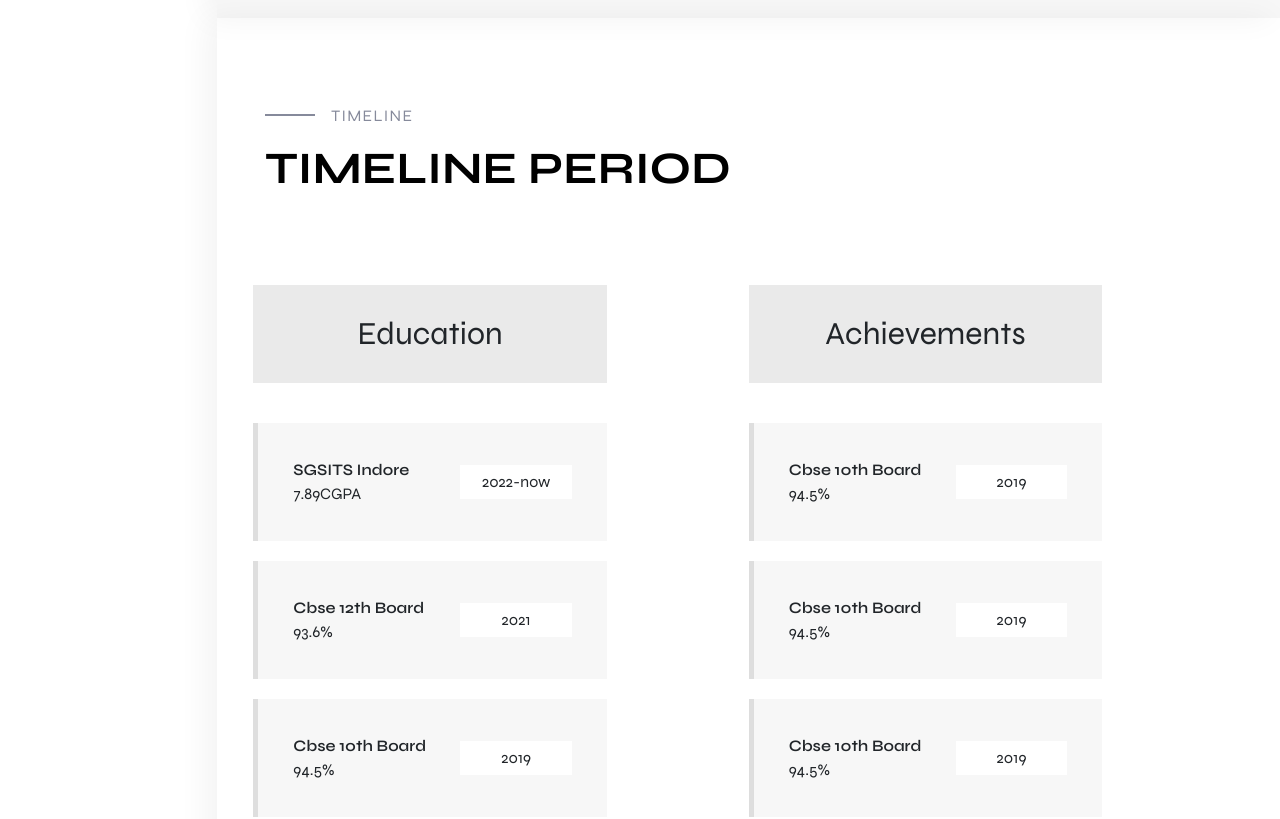
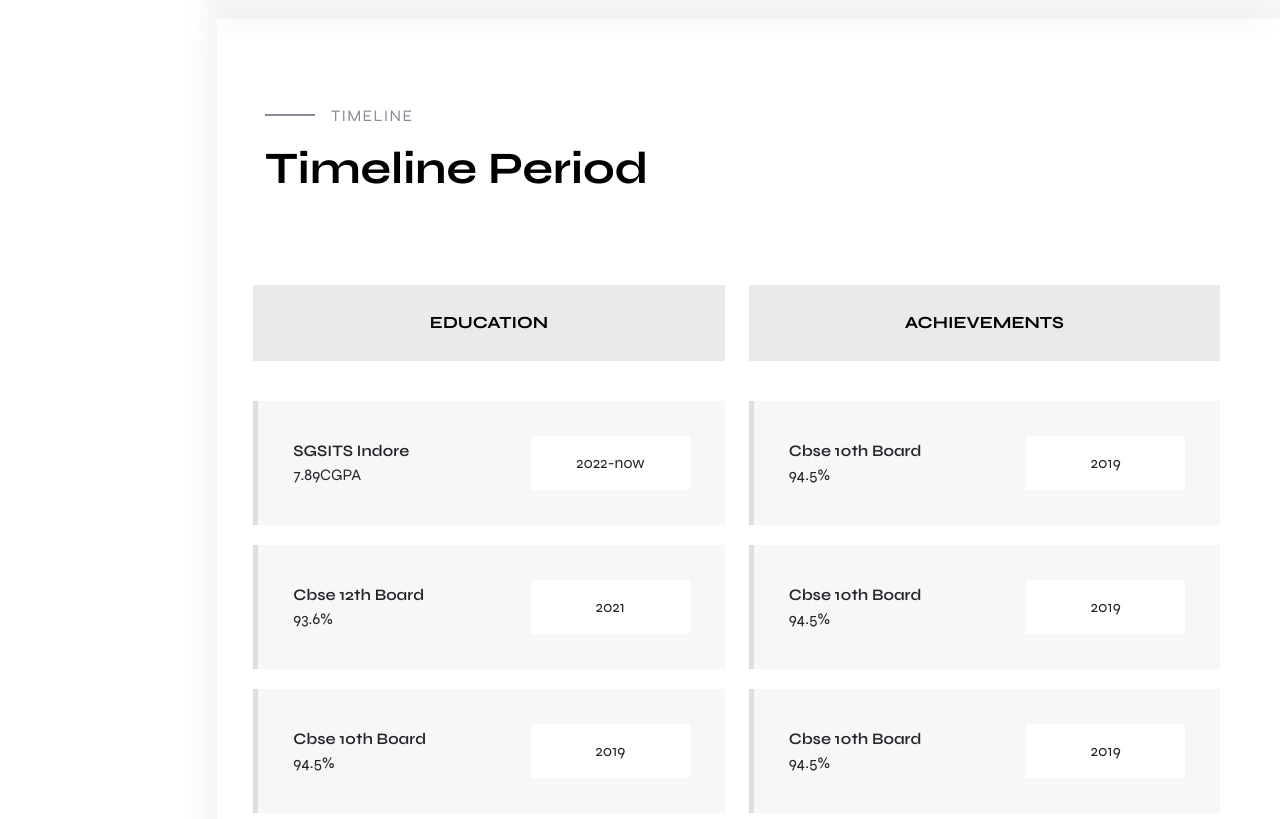
Before and after one commit to KhandekarPrateek/portfolio-website, a React (Create React App) app: page / in a window 1280 px wide. Shown: the part 1520-2339 px from the top of the page. Built offline with nearby package versions, Linux system fonts and the light colour scheme.

Commit message:
1.submit button text change 2.font changes in timline 3sidebar education to timeeline

```diff
--- a/src/pages/Contact/index.js
+++ b/src/pages/Contact/index.js
@@ -127,7 +127,7 @@ const Contact = () => {
                 />
               </FormGroup>{" "}
               <Button size="lg" className="w-100">
-                Submit
+                Submit Message
               </Button>
             </Form>
           </div>
--- a/src/pages/Education/index.js
+++ b/src/pages/Education/index.js
@@ -13,7 +13,7 @@ const Education = () => {
             </div>
             <h3 class="heading-1">TIMELINE</h3>
           </div>
-          <div className="contact-me pb-5 timeline-period">TIMELINE PERIOD</div>
+          <div className="contact-me pb-5 timeline-period">Timeline Period</div>
         </div>
       </Row>
       <Row>
@@ -22,10 +22,10 @@ const Education = () => {
           className=" d-flex align-items-center  justify-content-center"
         >
           <div className="v-stack gap-3 w-100 ">
-            <Row className="education-titles border-3  w-75 align-items-center  justify-content-center ">
-              Education
+            <Row className="education-titles border-3  w-100 align-items-center  justify-content-center ">
+              EDUCATION
             </Row>
-            <Row className=" w-75 ">
+            <Row className=" w-100 ">
               <EducationTile
                 place="SGSITS Indore"
                 marks="7.89CGPA"
@@ -33,14 +33,14 @@ const Education = () => {
               />
             </Row>
 
-            <Row className=" w-75 ">
+            <Row className=" w-100 ">
               <EducationTile
                 place="Cbse 12th Board"
                 marks="93.6%"
                 year="2021"
               />
             </Row>
-            <Row className=" w-75 ">
+            <Row className=" w-100 ">
               <EducationTile
                 place="Cbse 10th Board"
                 marks="94.5%"
@@ -55,24 +55,24 @@ const Education = () => {
           className=" d-flex align-items-center  justify-content-center"
         >
           <div className="v-stack gap-3 w-100 ">
-            <Row className="education-titles border-3  w-75 align-items-center  justify-content-center ">
-              Achievements
+            <Row className="education-titles border-3  w-100 align-items-center  justify-content-center ">
+              ACHIEVEMENTS
             </Row>
-            <Row className=" w-75 ">
+            <Row className=" w-100 ">
               <EducationTile
                 place="Cbse 10th Board"
                 marks="94.5%"
                 year="2019"
               />
             </Row>
-            <Row className=" w-75 ">
+            <Row className=" w-100 ">
               <EducationTile
                 place="Cbse 10th Board"
                 marks="94.5%"
                 year="2019"
               />
             </Row>
-            <Row className=" w-75 ">
+            <Row className=" w-100 ">
               <EducationTile
                 place="Cbse 10th Board"
                 marks="94.5%"
--- a/src/pages/SideBar/index.js
+++ b/src/pages/SideBar/index.js
@@ -22,7 +22,7 @@ const SideBar = () => {
         <div className="vstack gap-3">
           <Title Heading="Home" link="Home" />
           <Title Heading="About" link="About" />
-          <Title Heading="Education" link="Education" />
+          <Title Heading="Timeline" link="Education" />
           <Title Heading="Projects" link="Projects" />
           <Title Heading="Blogs" link="Blogs" />
           <Title Heading="Skills" link="Skills" />
--- a/src/styles/education.css
+++ b/src/styles/education.css
@@ -5,9 +5,11 @@
 }
 .education-titles {
   background-color: #eaeaea;
-  font-size: 2em;
+  font-size: 17px;
   padding: 25px 40px;
   margin-bottom: 40px;
+  color: black;
+  font-weight: 700;
 }
 .education-tile {
   width: 100%;
@@ -36,7 +38,7 @@
   display: flex;
   justify-content: center;
   width: 40%;
-  padding: 5px;
+  padding: 15px;
   background-color: white;
 }
 
```
